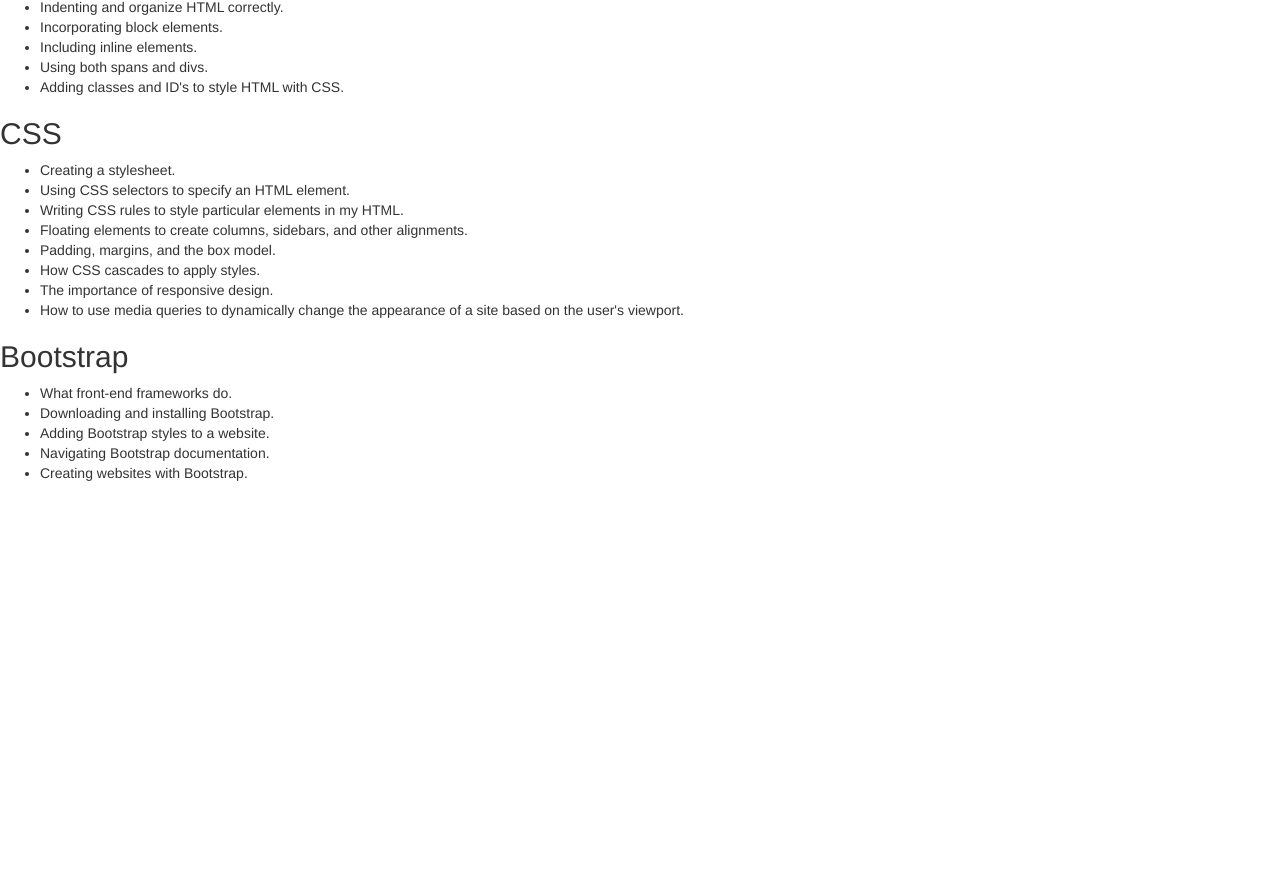
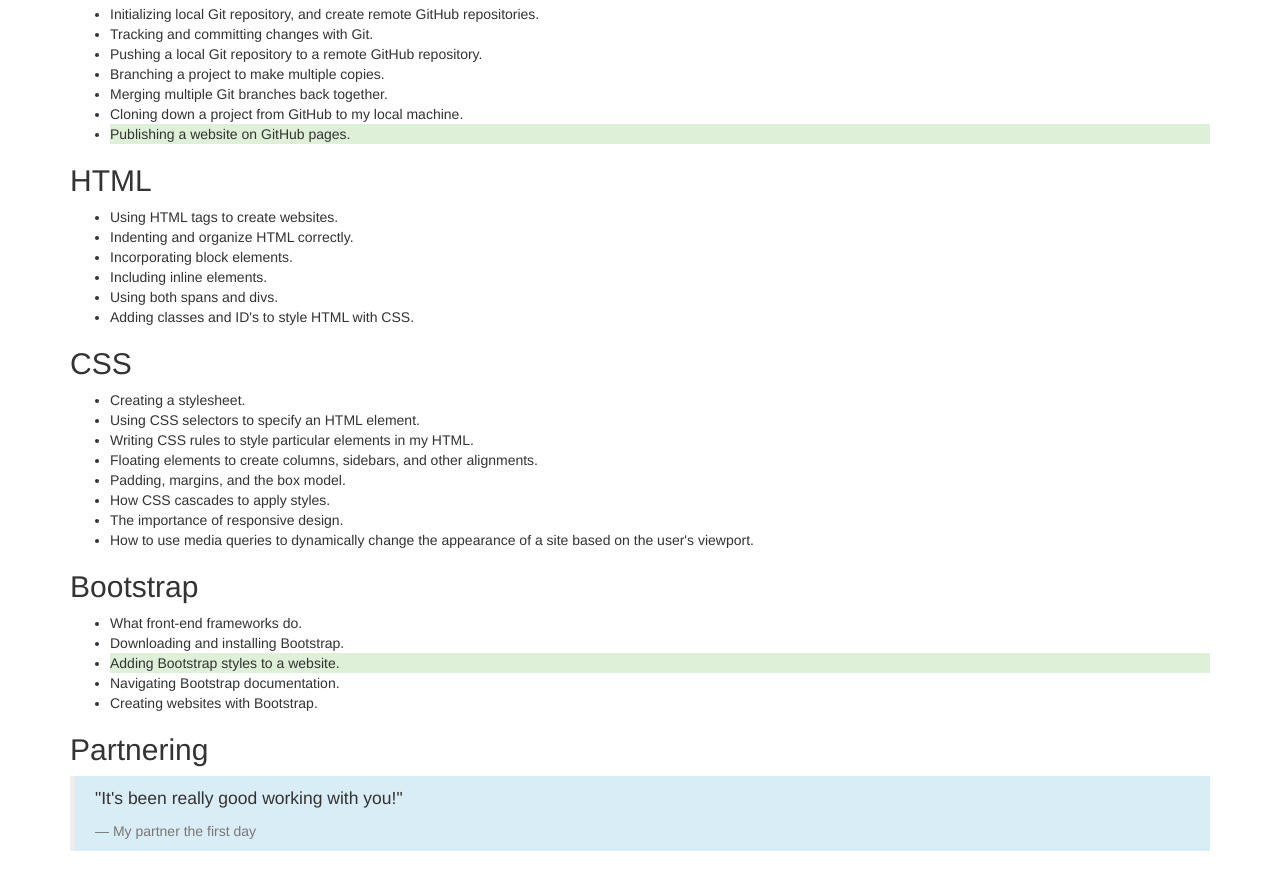
Before and after one commit to ishoman/week-in-review, a plain HTML site: page index.html in a window 1280 px wide. Shown: the part 522-1393 px from the top of the page. Before the commit the page ends 1015 px from the top, so only its background shows below. Drawn offline with Linux system fonts and the light colour scheme.

Commit message:
Add jumbotron, bg-success, bg-info, well, container styling to index.html

```diff
--- a/index.html
+++ b/index.html
@@ -5,10 +5,14 @@
     <title>My First Week at Epicodus</title>
   </head>
   <body>
+    <div class="container">
+      <div class="jumbotron">
         <h1>My First Week at Epicodus</h1>
         <p>
           I've almost finished my first week at Epicodus. Here are some of the things I've learned so far:
         </p>
+      </div>
+      <div class="well">
         <h2>Command Line</h2>
         <ul>
           <li>Navigating my documents through the command line.</li>
@@ -16,6 +20,7 @@
           <li>Moving and deleting files and folders through the command line.</li>
           <li>Retrieving my current location from the command line.</li>
         </ul>
+      </div>
       <h2>Git and GitHub</h2>
       <ul>
         <li>Initializing local Git repository, and create remote GitHub repositories.</li>
@@ -24,7 +29,7 @@
         <li>Branching a project to make multiple copies.</li>
         <li>Merging multiple Git branches back together.</li>
         <li>Cloning down a project from GitHub to my local machine.</li>
-      <li>Publishing a website on GitHub pages.</li>
+        <li class="bg-success">Publishing a website on GitHub pages.</li>
       </ul>
       <h2>HTML</h2>
       <ul>
@@ -50,9 +55,15 @@
       <ul>
         <li>What front-end frameworks do.</li>
         <li>Downloading and installing Bootstrap.</li>
-      <li>Adding Bootstrap styles to a website.</li>
+        <li class="bg-success">Adding Bootstrap styles to a website.</li>
         <li>Navigating Bootstrap documentation.</li>
         <li>Creating websites with Bootstrap.</li>
       </ul>
+      <h2>Partnering</h2>
+      <blockquote class="bg-info">
+        <p>"It's been really good working with you!"</p>
+        <footer>My partner the first day</footer>
+      </blockquote>
+    </div>
   </body>
 </html>
```
Lines whose indentation alone changed are shown as unchanged.
